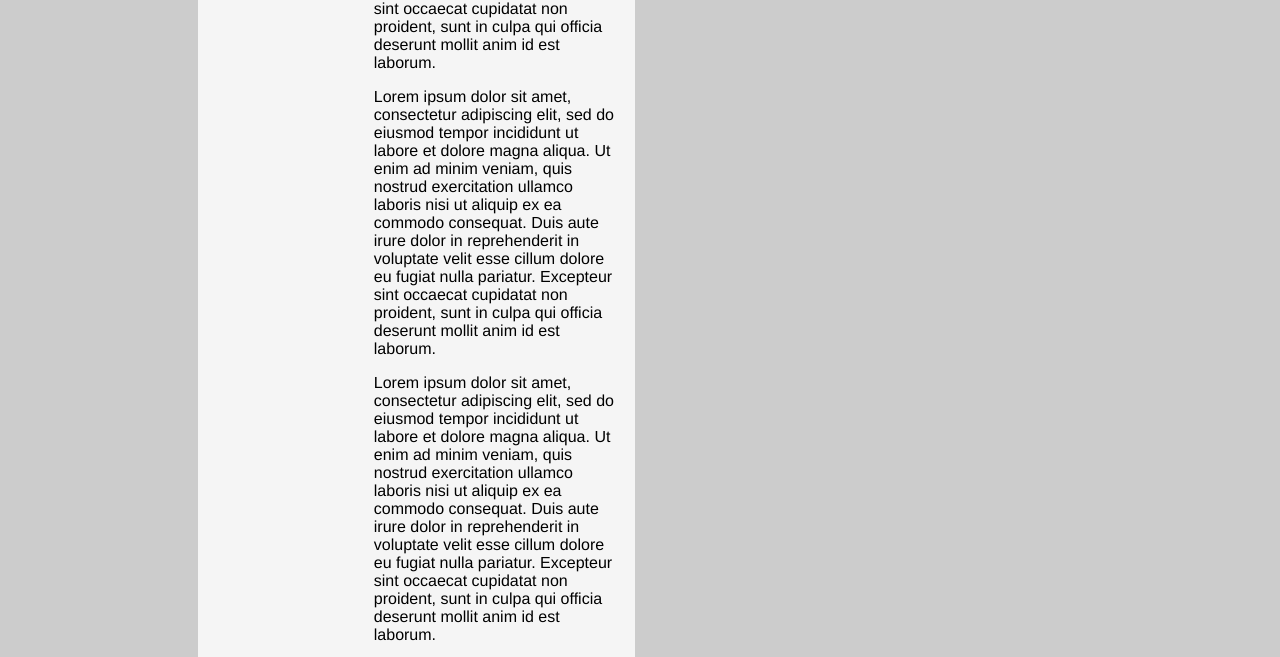
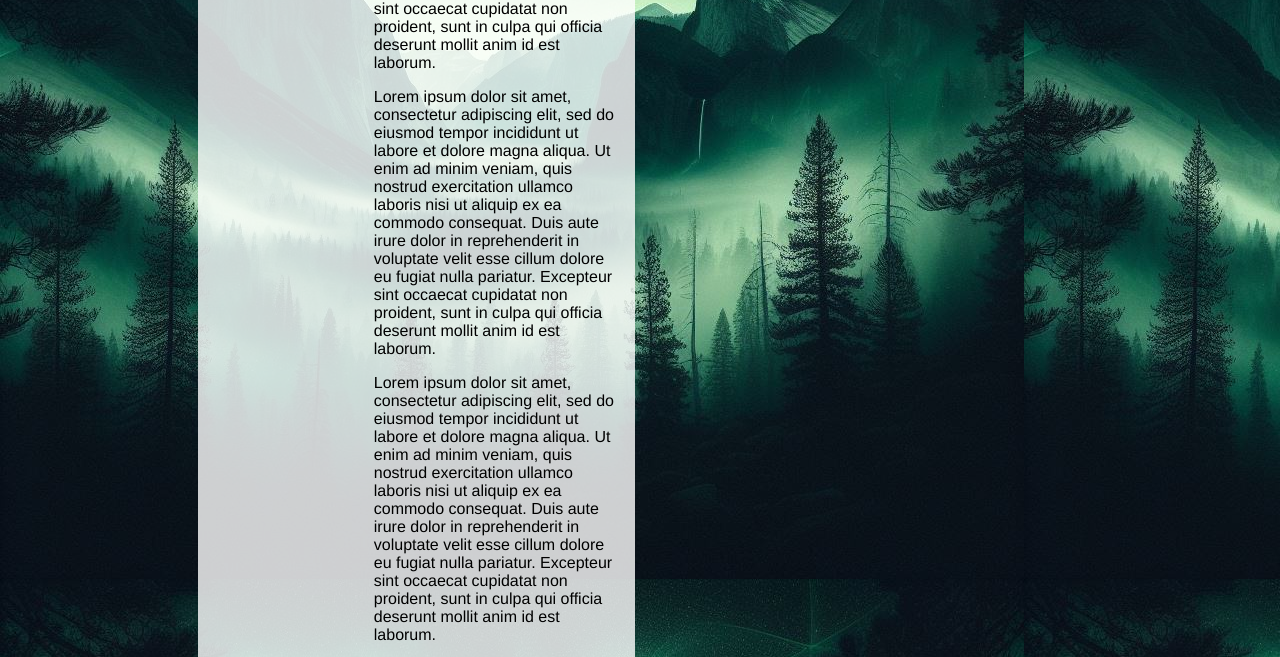
Before and after one commit to AnthonyLangdonUF/m6-hw6-langdon-anthony, a plain HTML site: page index.html in a window 1280 px wide. Shown: the part 445-1102 px from the top of the page. Drawn offline with Linux system fonts and the light colour scheme; the site is published under a folder, as on GitHub Pages, so addresses that start at the root find nothing.

Commit message:
modify webpage

```diff
--- a/styles.css
+++ b/styles.css
@@ -67,7 +67,7 @@ span {
 
 body {
     font-family: 'Franklin Gothic Medium', 'Arial Narrow', Arial, sans-serif;
-    font-size: 16px;background-image: url("/images/m5_bg.jpg");
+    font-size: 16px;background-image: url("images/m5_bg.jpg");
     background-color: #cccccc;
     display: flex;
     flex-wrap: wrap;
```
